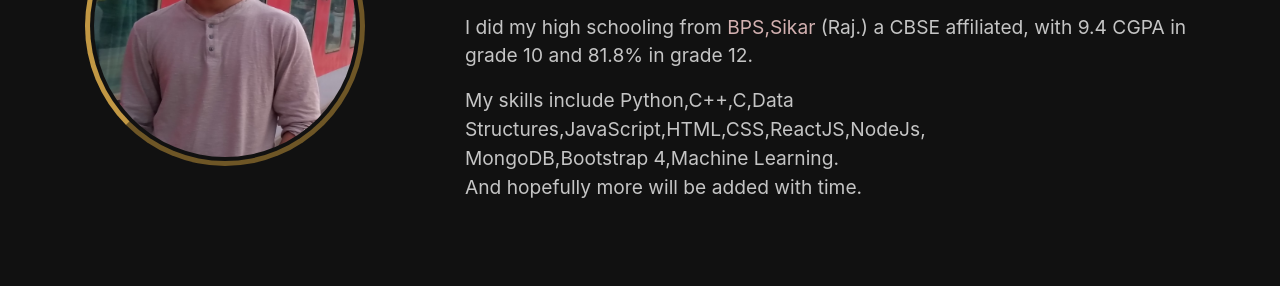
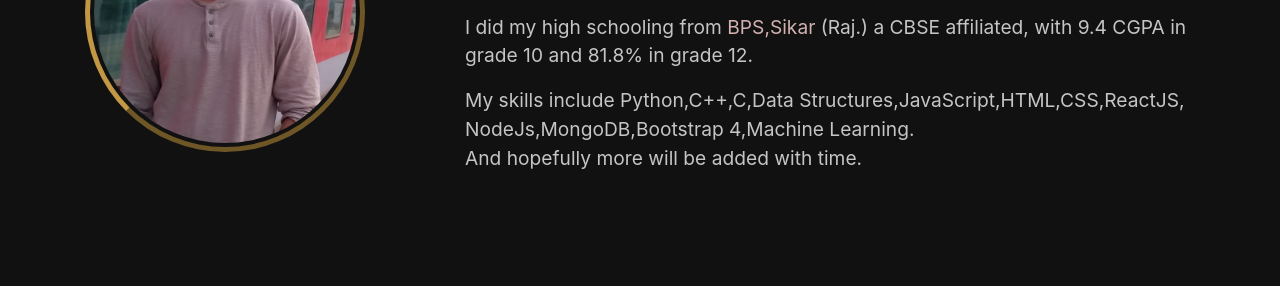
Before and after one commit to arya-vikash/myportfolio, a website: page index.html in a window 1280 px wide. Shown: the part 855-1141 px from the top of the page. Drawn offline with nearby package versions, Linux system fonts and the light colour scheme.

Commit message:
Update index.html

```diff
--- a/index.html
+++ b/index.html
@@ -90,7 +90,7 @@
                      better in this field and i aspire to be great web developer.</p>
                 <p>I did my high schooling from <a href="http://bpssikar.org/index1.aspx"> BPS,Sikar</a> (Raj.) a CBSE affiliated,
                      with 9.4 CGPA in grade 10 and 81.8% in grade 12. </p>
-                <p>My skills include Python,C++,C,Data Structures,JavaScript,HTML,CSS,ReactJS,NodeJs,<br>MongoDB,Bootstrap 4,Machine Learning.<br>And hopefully more will be added with time.</p>
+                <p>My skills include Python,C++,C,Data Structures,JavaScript,HTML,CSS,ReactJS,<br>NodeJs,MongoDB,Bootstrap 4,Machine Learning.<br>And hopefully more will be added with time.</p>
             </div>
         </div>
         <div class="row row-content">
```
